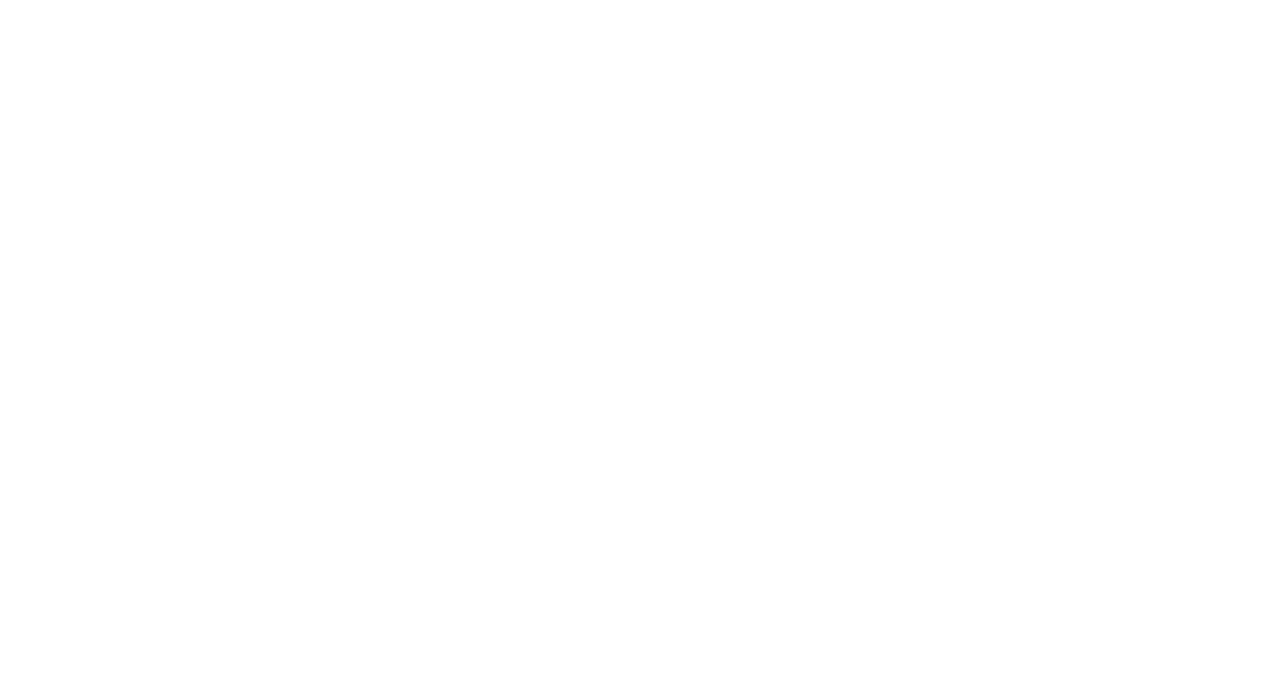
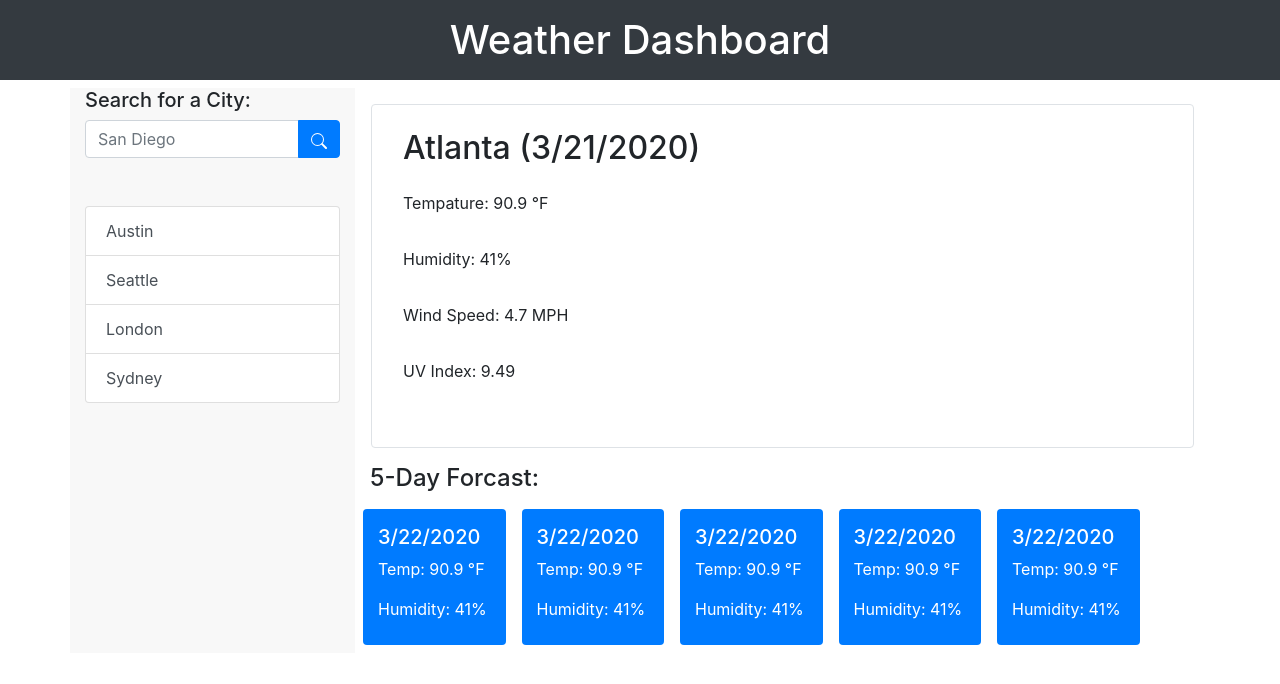
Before and after one commit to Samwise2980/weather-dashboard, a plain HTML site: page index.html in a window 1280 px wide. Drawn offline with nearby package versions, Linux system fonts and the light colour scheme.

Commit message:
Got the skeleton of the page laid out.

```diff
--- a/index.html
+++ b/index.html
@@ -3,11 +3,226 @@
 <head>
   <meta charset="UTF-8">
   <meta name="viewport" content="width=device-width, initial-scale=1.0">
+  <link rel="stylesheet" href="https://stackpath.bootstrapcdn.com/bootstrap/4.4.1/css/bootstrap.min.css" integrity="sha384-Vkoo8x4CGsO3+Hhxv8T/Q5PaXtkKtu6ug5TOeNV6gBiFeWPGFN9MuhOf23Q9Ifjh" crossorigin="anonymous">
   <link rel="stylesheet" href="style.css">
   <title>Document</title>
 </head>
 <body>
 
+  <header>
+    <h1 class="p-3 text-center text-white bg-dark">Weather Dashboard</h1>
+  </header>
+
+  <div class="container">
+
+    <div class="row">
+
+      <div class="col-md-3" id="search-city">
+
+        <div class="row">
+
+          <div class="col font-weight-bold">
+
+            <p class="h5">
+              Search for a City:
+            </p>
+
+          </div>
+
+        </div>
+
+        <div class="row">
+
+          <div class="col">
+
+            <div class="input-group mb-5">
+
+              <input type="text" class="form-control" placeholder="San Diego" aria-label="Example text with button addon" aria-describedby="city-search-button">
+
+              <div class="input-group-append">
+
+                <button class="btn btn-primary" type="button" id="city-search-button">
+
+                  <svg class="bi bi-search" width="1em" height="1em" viewBox="0 0 16 16" fill="currentColor" xmlns="http://www.w3.org/2000/svg">
+                    <path fill-rule="evenodd" d="M10.442 10.442a1 1 0 011.415 0l3.85 3.85a1 1 0 01-1.414 1.415l-3.85-3.85a1 1 0 010-1.415z" clip-rule="evenodd"/>
+                    <path fill-rule="evenodd" d="M6.5 12a5.5 5.5 0 100-11 5.5 5.5 0 000 11zM13 6.5a6.5 6.5 0 11-13 0 6.5 6.5 0 0113 0z" clip-rule="evenodd"/>
+                  </svg>
+
+                </button>
+
+              </div>
+
+            </div>
+
+          </div>
+
+        </div>
+
+        <div class="row">
+
+          <div class="col mb-3">
+
+
+            <div class="list-group" id="city-history">
+
+              <a href="#" class="list-group-item list-group-item-action">Austin</a>
+              <a href="#" class="list-group-item list-group-item-action">Seattle</a>
+              <a href="#" class="list-group-item list-group-item-action">London</a>
+              <a href="#" class="list-group-item list-group-item-action">Sydney</a>
+
+            </div>
+
+          </div>
+
+        </div>
+
+      </div>
+
+      <div class="col-md-9" id="weather-data">
+
+        <div class="row ">
+
+          <div class="col border rounded m-3">
+
+            <div class="row">
+
+              <div class="col mt-4 ml-3">
+
+                <p class="h2">Atlanta (3/21/2020)</p>
+
+              </div>
+
+            </div>
+
+            <div class="row">
+
+              <div class="col mt-3 ml-3">
+
+                <p>Tempature: 90.9 &deg;F</p>
+
+              </div>
+
+            </div>
+
+            <div class="row">
+
+              <div class="col mt-3 ml-3">
+
+                <p>Humidity: 41%</p>
+
+              </div>
+
+            </div>
+
+            <div class="row">
+
+              <div class="col mt-3 ml-3">
+
+                <p>Wind Speed: 4.7 MPH</p>
+
+              </div>
+
+            </div>
+
+            <div class="row">
+
+              <div class="col mt-3 ml-3 mb-5">
+
+                <p>UV Index: 9.49</p>
+
+              </div>
+
+            </div>
+
+          </div>
+
+        </div>
+
+        <div class="row">
+
+          <div class="col">
+
+            <p class="h4">5-Day Forcast:</p>
+
+          </div>
+
+        </div>
+
+        <div class="row">
+
+          <div class="col-md-2 pt-3 pb-2 m-2 bg-primary text-white rounded">
+
+            <p class="h5">3/22/2020</p>
+
+            <div class="text-center">
+            </div>
+
+            <p>Temp: 90.9 &deg;F</p>
+
+            <p>Humidity: 41%</p>
+
+          </div>
+
+          <div class="col-md-2 pt-3 pb-2 m-2 bg-primary text-white rounded">
+
+            <p class="h5">3/22/2020</p>
+
+            <div class="text-center">
+            </div>
+
+            <p>Temp: 90.9 &deg;F</p>
+
+            <p>Humidity: 41%</p>
+
+          </div>
+
+          <div class="col-md-2 pt-3 pb-2 m-2 bg-primary text-white rounded">
+
+            <p class="h5">3/22/2020</p>
+
+            <div class="text-center">
+            </div>
+
+            <p>Temp: 90.9 &deg;F</p>
+
+            <p>Humidity: 41%</p>
+
+          </div>
+
+          <div class="col-md-2 pt-3 pb-2 m-2 bg-primary text-white rounded">
+
+            <p class="h5">3/22/2020</p>
+
+            <div class="text-center">
+            </div>
+
+            <p>Temp: 90.9 &deg;F</p>
+
+            <p>Humidity: 41%</p>
+
+          </div>
+
+          <div class="col-md-2 pt-3 pb-2 m-2 bg-primary text-white rounded">
+
+            <p class="h5">3/22/2020</p>
+
+            <div class="text-center">
+            </div>
+
+            <p>Temp: 90.9 &deg;F</p>
+
+            <p>Humidity: 41%</p>
+
+          </div>
+
+        </div>
+
+      </div>
+
+    </div>
+
+  </div>
+
   <script src="https://code.jquery.com/jquery-3.4.1.min.js"></script>
   <script src="./script.js"></script>
 </body>
--- a/style.css
+++ b/style.css
@@ -0,0 +1,3 @@
+#search-city {
+  background-color: rgb(248, 248, 248);
+};
```
